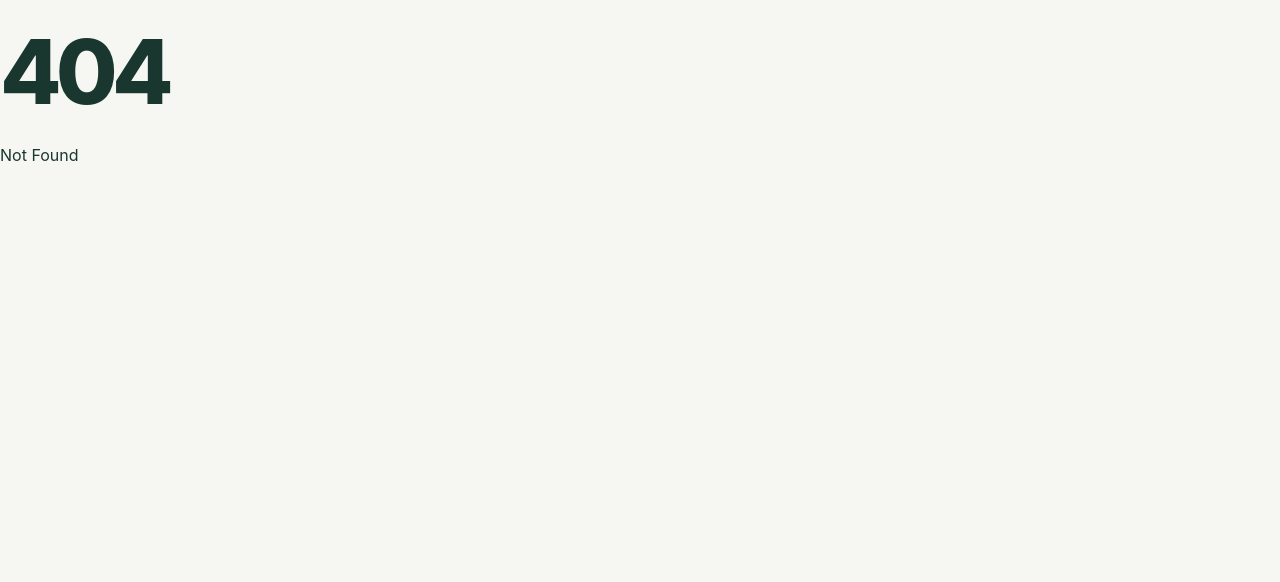
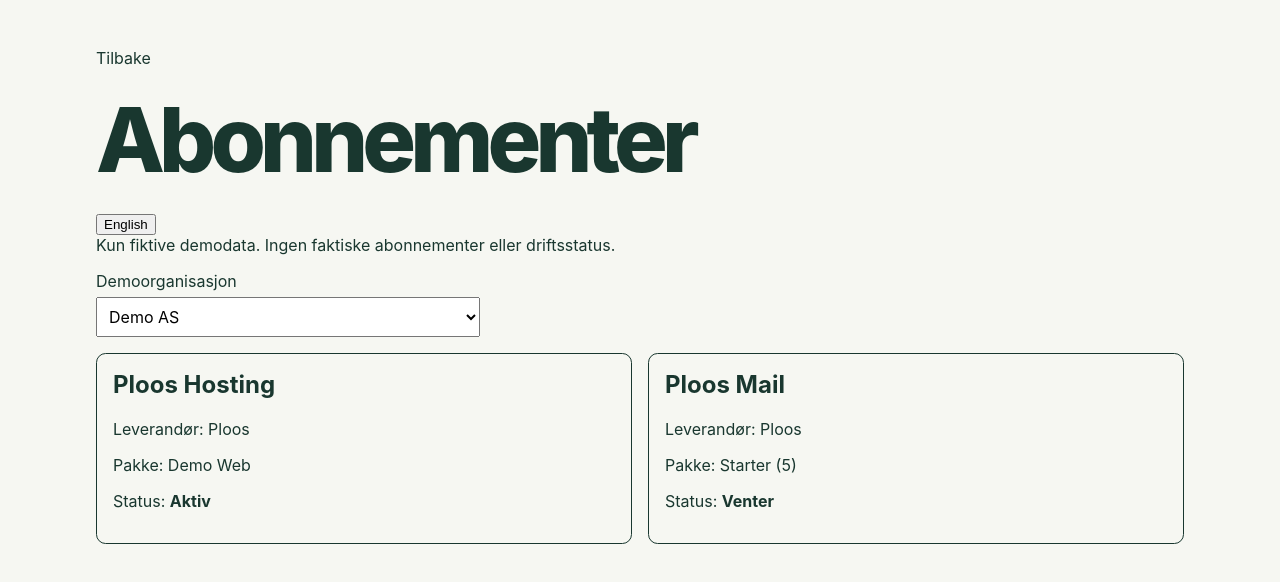
Before and after one commit to Ploos-AS/Ploos-Portal, a SvelteKit app: page /preview/subscriptions in a window 1280 px wide. Before the commit this address had no page. Shown: the top 582 px of the page. Built offline with nearby package versions, Linux system fonts and the light colour scheme.

Commit message:
feat: add bilingual subscription preview

```diff
--- /dev/null
+++ b/src/routes/preview/subscriptions/+page.svelte
@@ -0,0 +1,52 @@
+<script lang="ts">
+  let language = $state<'nb' | 'en'>('nb');
+  let selected = $state('business');
+  const labels = {
+    pending: { nb: 'Venter', en: 'Pending' },
+    active: { nb: 'Aktiv', en: 'Active' },
+    suspended: { nb: 'Suspendert', en: 'Suspended' },
+    cancelled: { nb: 'Avsluttet', en: 'Cancelled' }
+  };
+  const subscriptions = [
+    { id: 'demo-1', organization: 'business', product: 'Ploos Hosting', provider: 'Ploos', plan: 'Demo Web', status: 'active' },
+    { id: 'demo-2', organization: 'business', product: 'Ploos Mail', provider: 'Ploos', plan: 'Starter (5)', status: 'pending' },
+    { id: 'demo-3', organization: 'association', product: 'Ploos Cloud', provider: 'Ploos', plan: 'Demo Drive (5)', status: 'suspended' },
+    { id: 'demo-4', organization: 'association', product: 'Ploos Hosting', provider: 'Ploos', plan: 'Demo Web', status: 'cancelled' }
+  ] as const;
+  let visible = $derived(subscriptions.filter((item) => item.organization === selected));
+</script>
+<svelte:head><title>Subscription preview | Ploos</title><meta name="robots" content="noindex" /></svelte:head>
+<main>
+  <a href="/preview">{language === 'nb' ? 'Tilbake' : 'Back'}</a>
+  <h1>{language === 'nb' ? 'Abonnementer' : 'Subscriptions'}</h1>
+  <button onclick={() => language = language === 'nb' ? 'en' : 'nb'}>{language === 'nb' ? 'English' : 'Norsk'}</button>
+  <p>{language === 'nb' ? 'Kun fiktive demodata. Ingen faktiske abonnementer eller driftsstatus.' : 'Fictional demo data only. No real subscriptions or service health.'}</p>
+  <label>{language === 'nb' ? 'Demoorganisasjon' : 'Demo organization'}
+    <select bind:value={selected}>
+      <option value="business">Demo AS</option>
+      <option value="association">Demo forening</option>
+      <option value="empty">{language === 'nb' ? 'Tom demoorganisasjon' : 'Empty demo organization'}</option>
+    </select>
+  </label>
+  {#if visible.length === 0}
+    <p role="status">{language === 'nb' ? 'Ingen abonnementer' : 'No subscriptions'}</p>
+  {:else}
+    <div class="grid">
+      {#each visible as item (item.id)}
+        <article>
+          <h2>{item.product}</h2>
+          <p>{language === 'nb' ? 'Leverandør' : 'Provider'}: {item.provider}</p>
+          <p>{language === 'nb' ? 'Pakke' : 'Plan'}: {item.plan}</p>
+          <p>Status: <strong>{labels[item.status][language]}</strong></p>
+        </article>
+      {/each}
+    </div>
+  {/if}
+</main>
+<style>
+  main { max-width: 70rem; margin: 2rem auto; padding: 1rem; }
+  label { display: grid; gap: .4rem; max-width: 24rem; }
+  select { font: inherit; padding: .5rem; }
+  .grid { display: grid; grid-template-columns: repeat(auto-fit, minmax(min(100%, 16rem), 1fr)); gap: 1rem; margin-top: 1rem; }
+  article { border: 1px solid currentColor; border-radius: .6rem; padding: 1rem; }
+</style>
```
